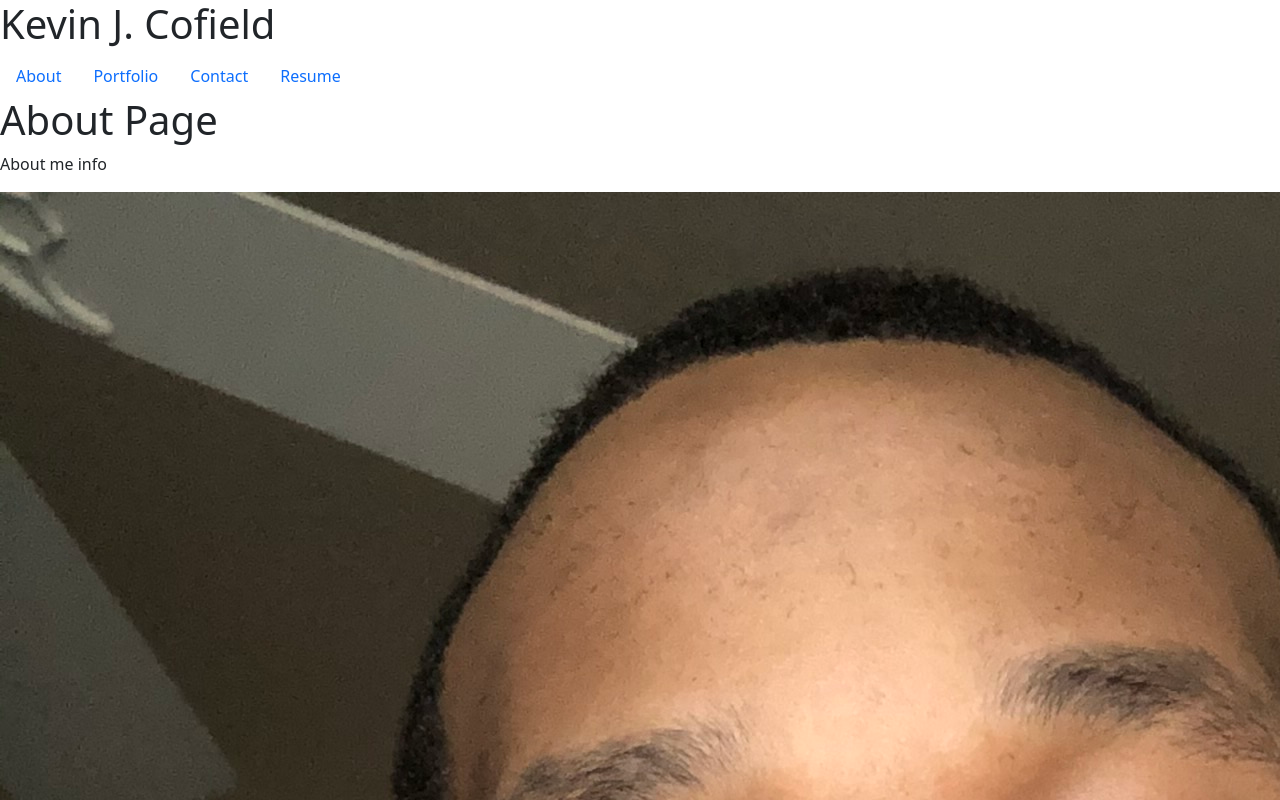
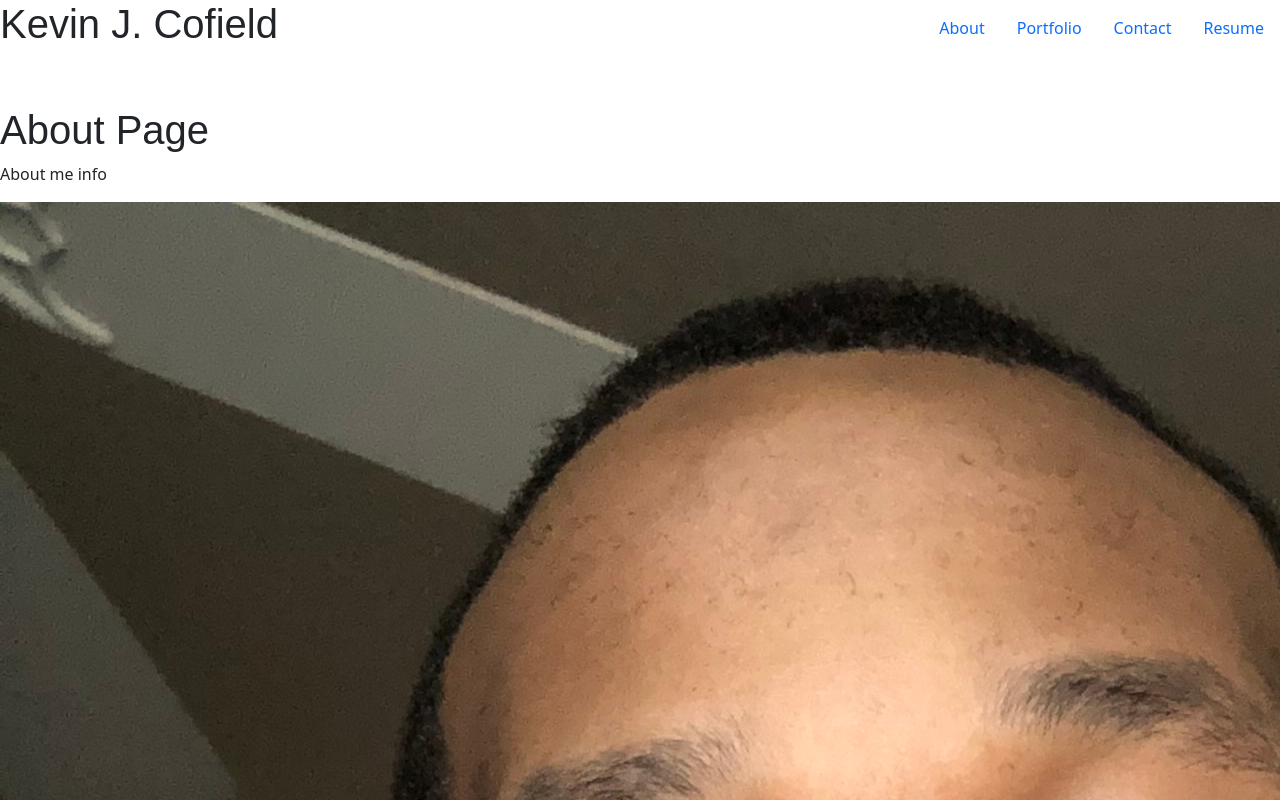
Before and after one commit to Nephew20/React-Portfolio, a React (Create React App) app: page / in a window 1280 px wide. Shown: the top 800 px of the page. Built offline with nearby package versions, Linux system fonts and the light colour scheme; the HTML template or start-up script is replaced by a standard one.

Commit message:
fixed navigation and header styles

```diff
--- a/package.json
+++ b/package.json
@@ -14,6 +14,7 @@
     "react": "17.0.2",
     "react-dom": "17.0.2",
     "react-scripts": "5.0.1",
+    "react-sticky-header": "^0.2.0",
     "web-vitals": "^2.1.4"
   },
   "scripts": {
--- a/src/components/Header.js
+++ /dev/null
@@ -1,12 +0,0 @@
-import React from 'react';
-
-
-function Header() {
-  return (
-   <div className='d-flex'>
-        <h1> Kevin J. Cofield</h1>
-   </div>
-  );
-}
-
-export default Header;
--- a/src/components/Navbar.js
+++ b/src/components/Navbar.js
@@ -1,10 +1,15 @@
 import React from 'react';
+import '../styles/index.css'
 
 // Here we are using object destructuring assignment to pluck off our variables from the props object
 // We assign them to their own variable names
 function NavBar({ currentPage, handlePageChange }) {
   return (
-    <ul className="nav">
+    <header>
+
+      <h1>Kevin J. Cofield</h1>
+
+      <div className='nav'>
 
         <li className="nav-item">
           <a
@@ -49,7 +54,10 @@ function NavBar({ currentPage, handlePageChange }) {
             Resume
           </a>
         </li>
-    </ul>
+
+      </div>
+    </header>
+
   );
 }
 
--- a/src/components/PortfolioContainer.js
+++ b/src/components/PortfolioContainer.js
@@ -1,11 +1,12 @@
 import React, { useState } from 'react';
-import Header from './Header'
 import About from './pages/About';
 import Portfolio from './pages/Portfolio';
 import Resume from './pages/Resume';
 import Contact from './pages/Contact'
 import NavBar from './Navbar';
 import Footer from './Footer';
+
+
 
 function PortfolioContainer() {
   const [currentPage, setCurrentPage] = useState('About');
@@ -27,10 +28,8 @@ function PortfolioContainer() {
 
   return (
     <div>
-      <Header />
-      {/* We are passing the currentPage from state and the function to update it */}
-      <NavBar currentPage={currentPage} handlePageChange={handlePageChange} />
-      {/* Here we are calling the renderPage method which will return a component  */}
+        <NavBar currentPage={currentPage} handlePageChange={handlePageChange} />
+        {/* Here we are calling the renderPage method which will return a component  */}
       {renderPage()}
 
       <Footer />
--- /dev/null
+++ b/src/styles/index.css
@@ -0,0 +1,18 @@
+header {
+    display: flex;
+    align-items: center;
+    justify-content: space-between;
+    padding-bottom: 50px;
+}
+
+h1 {
+    font-family: Arial, Helvetica, sans-serif;
+    font-size: large;
+}
+
+.nav-item a {
+
+}
+.nav-item a:hover{
+    color: black;
+}
```
Also changed, not shown: 1 other file (tests, documents, lock files or other folders). Lines whose indentation alone changed are shown as unchanged.
